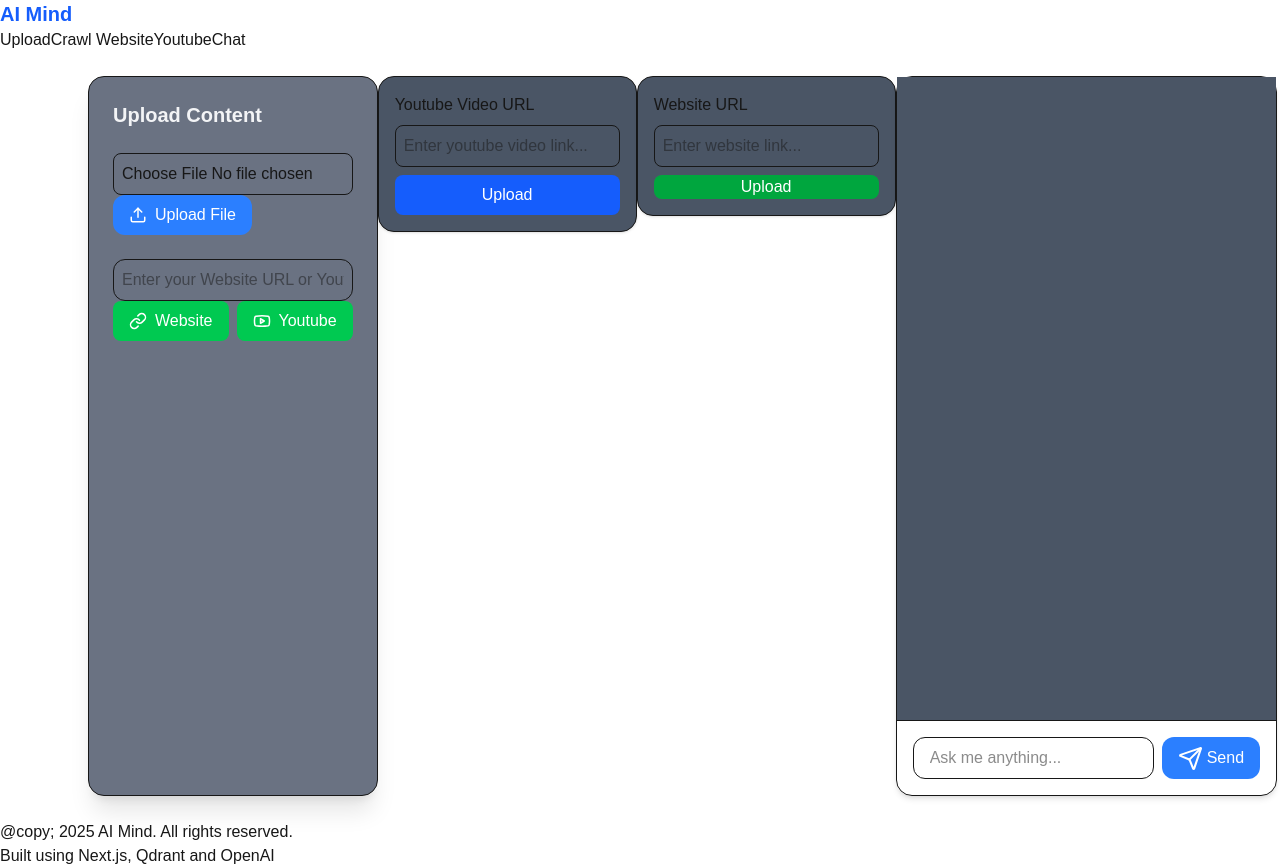
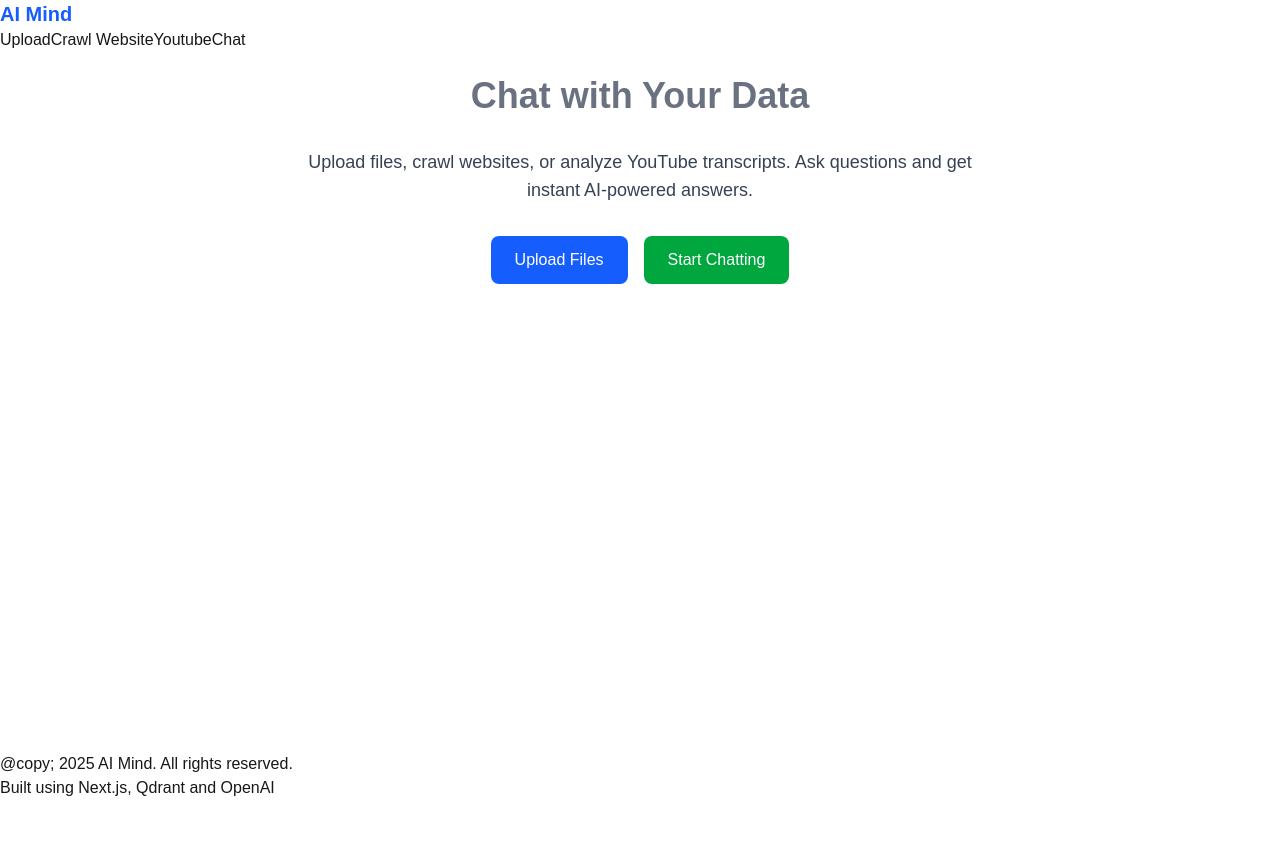
Before and after one commit to TheNikhilChauhan/note_pro_rag, a Next.js app: page / in a window 1280 px wide. After the commit the page ends 800 px from the top, so only its background shows below. Built offline with nearby package versions, Linux system fonts and the light colour scheme.

Commit message:
added landing page

```diff
--- a/src/app/page.tsx
+++ b/src/app/page.tsx
@@ -2,19 +2,32 @@ import ChatBox from "@/components/ChatBox";
 import Uploader from "@/components/Uploader";
 import WebsiteUploader from "@/components/WebsiteUploader";
 import YouTubeUploader from "@/components/YouTubeUploader";
+import Link from "next/link";
 
 export default function Home() {
   return (
-    <div className="flex">
-      <Uploader />
-      <div>
-        <YouTubeUploader />
-      </div>
-      <div>
-        <WebsiteUploader />
-      </div>
-      <div>
-        <ChatBox />
+    <div className="text-center space-y-8">
+      <h1 className="text-4xl font-extrabold text-gray-500">
+        Chat with Your Data
+      </h1>
+      <p className="text-lg text-gray-700 max-w-2xl mx-auto">
+        Upload files, crawl websites, or analyze YouTube transcripts. Ask
+        questions and get instant AI-powered answers.
+      </p>
+
+      <div className="flex justify-center gap-4">
+        <Link
+          href="/upload"
+          className="px-6 py-3 rounded-lg bg-blue-600 text-white hover:bg-blue-700"
+        >
+          Upload Files
+        </Link>
+        <Link
+          href="/chat"
+          className="px-6 py-3 rounded-lg bg-green-600 text-white hover:bg-green-700"
+        >
+          Start Chatting
+        </Link>
       </div>
     </div>
   );
```
